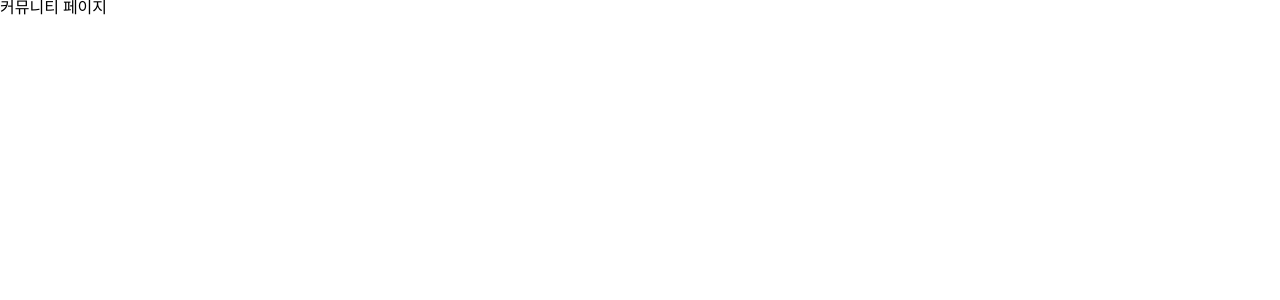
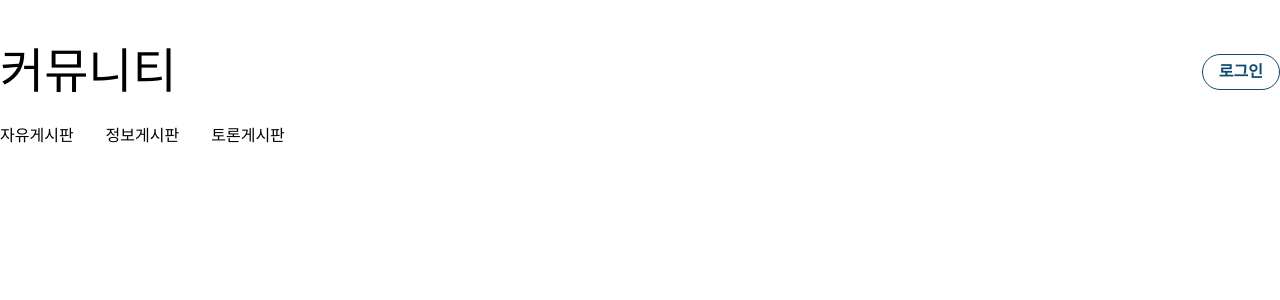
Before and after one commit to hemeum/project-community, a React (Create React App) app: page /community in a window 1280 px wide. Shown: the top 300 px of the page. Built offline with nearby package versions, Linux system fonts and the light colour scheme.

Commit message:
🚧 [작업중] 커뮤니티 페이지 헤더

```diff
--- /dev/null
+++ b/src/components/common/header/HeaderBottom.tsx
@@ -0,0 +1,13 @@
+import React from 'react';
+
+export interface HeaderBottomProps {
+	menusArr: { id: number; name: string }[];
+}
+
+export default function HeaderBottom({ menusArr }: HeaderBottomProps) {
+	const menus = menusArr.map((menu) => {
+		return <li key={menu.id}>{menu.name}</li>;
+	});
+
+	return <ul className="flex gap-8">{menus}</ul>;
+}
--- /dev/null
+++ b/src/components/common/header/HeaderTop.tsx
@@ -0,0 +1,21 @@
+import React from 'react';
+
+export interface HeaderTopProps {
+	category: string;
+}
+
+export default function HeaderTop({ category }: HeaderTopProps) {
+	return (
+		<div className="flex justify-between mb-8">
+			<h1 className="text-5xl">{category}</h1>
+			<div className="flex items-center">
+				<button
+					className="h-3/4 px-4 text-base font-bold rounded-full border border-solid border-sky-900 text-sky-900  transition-all duration-300 hover:bg-sky-900 hover:text-white"
+					type="button"
+				>
+					로그인
+				</button>
+			</div>
+		</div>
+	);
+}
--- /dev/null
+++ b/src/components/community/CommunityHeader.tsx
@@ -0,0 +1,19 @@
+import React from 'react';
+
+import HeaderTop from '../common/header/HeaderTop';
+import HeaderBottom from '../common/header/HeaderBottom';
+
+export default function CommunityHeader() {
+	const arr = [
+		{ id: 1, name: '자유게시판' },
+		{ id: 2, name: '정보게시판' },
+		{ id: 3, name: '토론게시판' },
+	];
+
+	return (
+		<>
+			<HeaderTop category="커뮤니티" />
+			<HeaderBottom menusArr={arr} />
+		</>
+	);
+}
--- /dev/null
+++ b/src/layouts/community/CHLayout.tsx
@@ -0,0 +1,11 @@
+import React from 'react';
+
+import CommunityHeader from '../../components/community/CommunityHeader';
+
+export default function CHLayout() {
+	return (
+		<div className="container mx-auto my-12">
+			<CommunityHeader></CommunityHeader>
+		</div>
+	);
+}
--- a/src/pages/Community.tsx
+++ b/src/pages/Community.tsx
@@ -1,5 +1,11 @@
 import React from 'react';
 
+import CHLayout from '../layouts/community/CHLayout';
+
 export default function Community() {
-	return <>커뮤니티 페이지</>;
+	return (
+		<>
+			<CHLayout />
+		</>
+	);
 }
```
